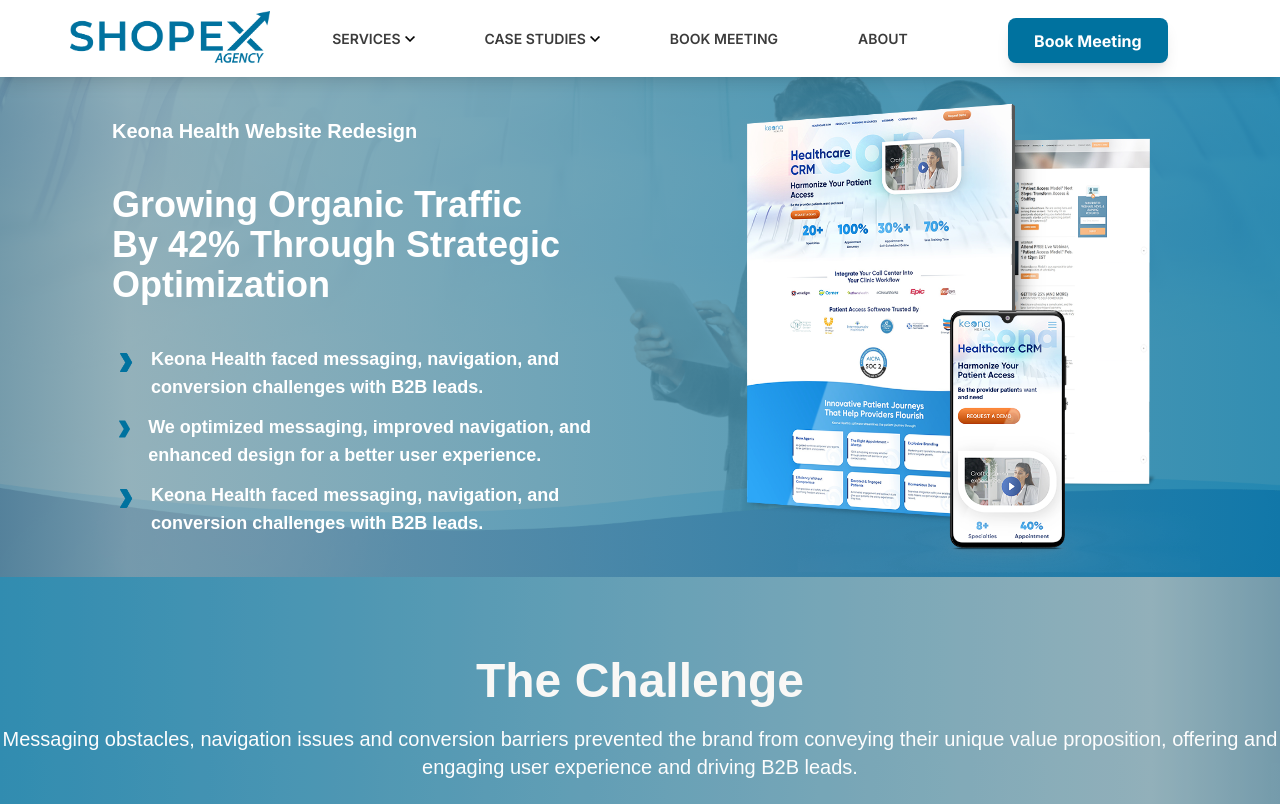
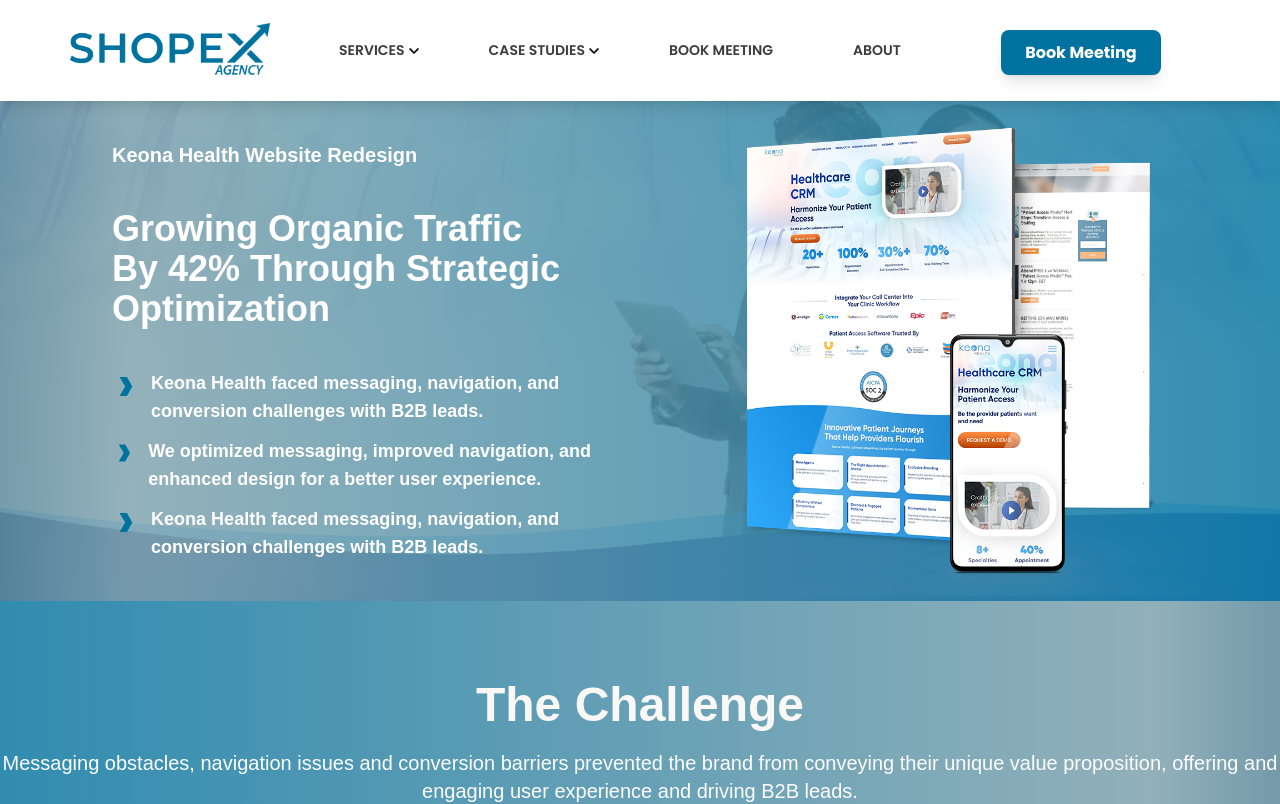
Before and after one commit to Rizu0007/digital-dost-demo, a Next.js app: page /case-study in a window 1280 px wide. Shown: the top 804 px of the page. Built offline with nearby package versions, Linux system fonts and the light colour scheme.

Commit message:
nav update

```diff
--- a/app/globals.css
+++ b/app/globals.css
@@ -1,7 +1,11 @@
 @tailwind base;
 @tailwind components;
 @tailwind utilities;
-
+@layer base {
+  html {
+    font-family: "Proxima Nova", system-ui, sans-serif;
+  }
+}
 body{
 
   background-color: #f7f7f8;
--- a/app/layout.js
+++ b/app/layout.js
@@ -1,10 +1,10 @@
 // app/layout.js
-import { Inter } from "next/font/google";
+import { Poppins } from "next/font/google";
 import "./globals.css";
 import Navbar from "@/components/navbar"; // Ensure this path is correct
 import Footer from "@/components/footer/Footer"; // Ensure this path is correct
 
-const inter = Inter({ subsets: ["latin"] });
+const inter = Poppins({ weight:['100','200','300','400','500','600','700','800','900'],subsets: ["latin"] });
 
 export const metadata = {
   title: "Create Next App",
--- a/components/navbar.jsx
+++ b/components/navbar.jsx
@@ -72,7 +72,7 @@
 function Navbar() {
 
   const [isMenuOpen, setIsMenuOpen] = useState(false);
-  const [isClickDone,setisClickDone]=useState(false);
+  const [isClickDone,setisClickDone]=useState(true);
 
   const toggleMega =() =>{
     setisClickDone(!isClickDone);
@@ -94,13 +94,15 @@
     return () => {
       window.removeEventListener("resize", handleSize);
     };
-  }, [isMenuOpen, toggleMenu]);
+  }, [isMenuOpen]);
+
+
 
   return (
     <>
       <header className="bg-white relative z-50 inset-0">
         {/* navbar start */}
-        <nav className="flex justify-center items-center w-full h-full shadow-lg xs:mt-3 lg:mt-0">
+        <nav className="flex justify-center items-center w-full h-full shadow-lg xs:py-3 lg:mt-0">
           {/* logo */}
           <div className="lg:1/6 flex justify-start">
             <Link href="/">
@@ -123,7 +125,7 @@
                 height={70}
                 alt="Logo"
               />
-              <div className="lg:hidden flex items-center w-1/2 justify-end mr-3">
+              <div className="lg:hidden flex items-center w-1/2 justify-end mr-3 ">
                 <button
                   className="text-[#fff] focus:outline-none"
                   onClick={toggleMenu}
@@ -137,15 +139,15 @@
               </div>
             </div>
             <ul className={`font-semibold text-[#171717d7] flex lg:space-x-16 xl:space-x-20 2xl:space-x-28 text-[14px] text-nowrap ${isMenuOpen ? " w-3/4 flex-col  justify-center flex mx-24 xs:mx-10  bg-white relative" : ""}`}>
-                <li className=" group relative">
+                <li className="relative group ">
 
-                  <Link href="/services" className="w-full pt-4 pb-2 md:hover:border-b-2 md: hover:border-b-[#00729f] flex">SERVICES
-                    <Image src='/down-arrow.png' alt='arrowdown' width={18} height={10} className="ml-1 h-[10px] w-[10px] mt-[6px]" onClick={toggleMega}
+                  <Link href="/services" className="w-full pt-4 pb-2 md:hover:border-b-2 md: hover:border-b-[#00729f] flex " onClick={() => setIsMenuOpen(false)}>SERVICES
+                    <Image src='/down-arrow.png' alt='arrowdown' width={18} height={10} className="ml-1 h-[10px] w-[10px] mt-[6px]"  onClick={toggleMega}
                     />
                   </Link>
                   {isClickDone && (
 
-                  <div id="mega-menu-full-dropdown" className={`   lg:absolute lg:-ml-[230px] min-[1199px]:-ml-[280px] xl:-ml-[260px] min-[1339px]:-ml-[300px] min-[1424px]:-ml-[400px] 2xl:-ml-[350px] hidden group-hover:flex  mt-3 mb-6 z-20 px-3${!isClickDone ? "z-0  " :" "}`}>
+                  <div id="mega-menu-full-dropdown" className={` lg:absolute lg:-ml-[230px] min-[1199px]:-ml-[280px] xl:-ml-[260px] min-[1339px]:-ml-[300px] min-[1424px]:-ml-[400px] 2xl:-ml-[350px] hidden group-hover:flex  mt-3 mb-6 z-20 px-3${!isClickDone ? "z-0  " :" "}`}>
                     <div className="grid w-[90vw]  2xl:w-[90vw]  px-4 py-5 mx-auto bg-white rounded-xl text-gray-900 dark:text-black xs:grid-cols-1 md:grid-cols-4 shadow-md z-20">
                       <ul className="flex flex-col space-y-4 md:w-3/4 pl-4">
                         <div className="flex justify-start items-center mt-2 text-[#444444] font-semibold text-[18px] 2xl:text-[20px]">
@@ -237,7 +239,7 @@
                           </li>
                         ))}
                         <div className="flex justify-start items-center mt-2 text-[#444444] font-semibold text-[18px] 2xl:text-[20px]">
-                          <h3>blockchain Development</h3>
+                          <h3>Blockchain Development</h3>
 
                           {/* <Image src='/megamenu/mega7.svg' alt='mega1' height={25} width={25} className="ml-3" /> */}
                           {/* <Link href="#" className="block p-3 rounded-lg bg-blue-500 hover:bg-gray-50 w-48 dark:hover:bg-gray-100"> */}
@@ -274,7 +276,7 @@
                           ))}
                         </div>
                         <div className="flex justify-start items-center mt-2 text-[#444444] font-semibold text-[18px] 2xl:text-[20px]">
-                          <h3>landing Pages</h3>
+                          <h3>Landing Pages</h3>
 
                           {/* <Image src='/megamenu/mega9.svg' alt='mega1' height={25} width={25} className="ml-3" /> */}
                           {/* <Link href="#" className="block p-3 rounded-lg bg-blue-500 hover:bg-gray-50 w-48 dark:hover:bg-gray-100"> */}
@@ -307,13 +309,13 @@
                 </li>
 
               <li className="relative group ">
-                <Link href="/casestudyall" className="w-full pt-4 pb-2 md:hover:border-b-2 md: hover:border-b-[#00729f] flex">CASE STUDIES
-                  <Image src='/down-arrow.png' alt='arrowdown' width={18} height={10} className="ml-1 h-[10px] w-[10px] mt-[6px]" />
+                <Link href="/casestudyall" className="w-full pt-4 pb-2 md:hover:border-b-2 md: hover:border-b-[#00729f] flex" onClick={() => setIsMenuOpen(false)}>CASE STUDIES
+                  <Image src='/down-arrow.png' alt='arrowdown' width={18} height={10} className="ml-1 h-[10px] w-[10px] mt-[6px]" onClick={toggleMega} />
                 </Link>
                 {/* Mega menu hover */}
 
-
-                <div id="mega-menu-full-dropdown" className="absolute md:-ml-[220px] shadow-xl hidden group-hover:flex mt-3 mb-6 z-20">
+                {isClickDone && (
+                <div id="mega-menu-full-dropdown" className={`absolute md:-ml-[220px] shadow-xl hidden group-hover:flex mt-3 mb-6 z-20${!isClickDone ? "z-0  " :" "}`}>
                   <div className="grid w-[550px] px-5 py-3 mx-auto bg-white rounded-xl text-gray-900 dark:text-black xs:grid-cols-1 md:grid-cols-2 z-20">
 
                     {/* Left Column: Industry */}
@@ -327,7 +329,7 @@
                       <li>
                         <Link href="#" className="block p-3 rounded-lg hover:bg-gray-50 w-48 dark:hover:bg-gray-100">
                           <div className="font-medium flex xs:text-[12px] lg:text-[14px] ">
-                            <Image src='/megamenu/fashion.png' alt='fintech' height={25} width={25} className="mr-4" />
+                            <Image src='/megamenu/Fashion.png' alt='fintech' height={25} width={25} className="mr-4" />
                             Fashion
                           </div>
                         </Link>
@@ -360,7 +362,7 @@
                       <li>
                         <Link href="#" className="block p-3 rounded-lg hover:bg-gray-50 w-48 dark:hover:bg-gray-100">
                           <div className="font-medium flex xs:text-[12px] lg:text-[14px] ">
-                            <Image src='/megamenu/ecommerce.png' alt='crypto' height={25} width={25} className="mr-4" />
+                            <Image src='/megamenu/Fashion.png' alt='crypto' height={25} width={25} className="mr-4" />
                             Ecommerce
                           </div>
                         </Link>
@@ -469,10 +471,11 @@
                   </div>
                 </div>
 
+                )}
 
               </li>
-              <Link href="/calendly" className="w-full py-4 hover:border-b-2 hover:border-b-[#00729f]">BOOK MEETING</Link>
-              <Link href="/digital-us" className="w-full py-4 hover:border-b-2 hover:border-b-[#00729f]">ABOUT</Link>
+              <Link href="/calendly" className="w-full py-4 hover:border-b-2 hover:border-b-[#00729f]" onClick={() => setIsMenuOpen(false)}>BOOK MEETING</Link>
+              <Link href="/digital-us" className="w-full py-4 hover:border-b-2 hover:border-b-[#00729f]" onClick={() => setIsMenuOpen(false)}>ABOUT</Link>
 
               {/* Adjusted button */}
               <li className="w-full lg:border-none flex justify-center mt-1.5">
--- a/package.json
+++ b/package.json
@@ -9,6 +9,7 @@
     "lint": "next lint"
   },
   "dependencies": {
+    "@next/font": "^14.2.15",
     "next": "14.2.7",
     "react": "^18",
     "react-countup": "^6.5.3",
--- a/tailwind.config.js
+++ b/tailwind.config.js
@@ -23,6 +23,8 @@
 
     },
     extend: {
+
+
       backgroundImage: {
         "gradient-radial": "radial-gradient(var(--tw-gradient-stops))",
         "gradient-conic":
```
Also changed, not shown: components/Podcast.jsx (+66 -15 lines), 1 other file (tests, documents, lock files or other folders).
